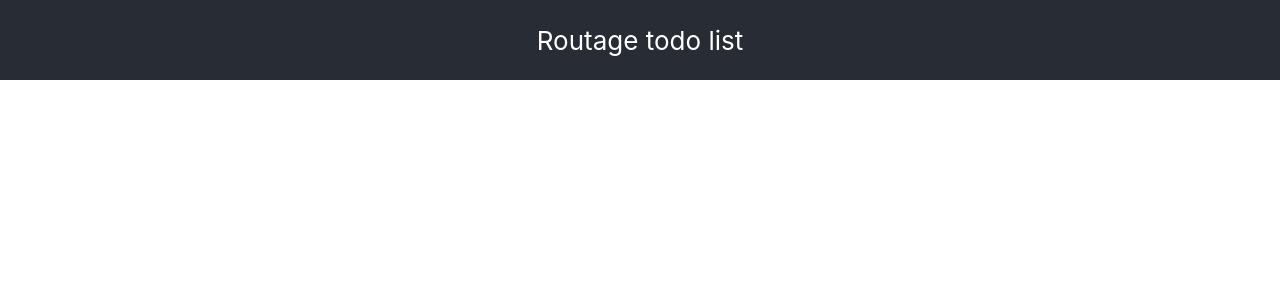
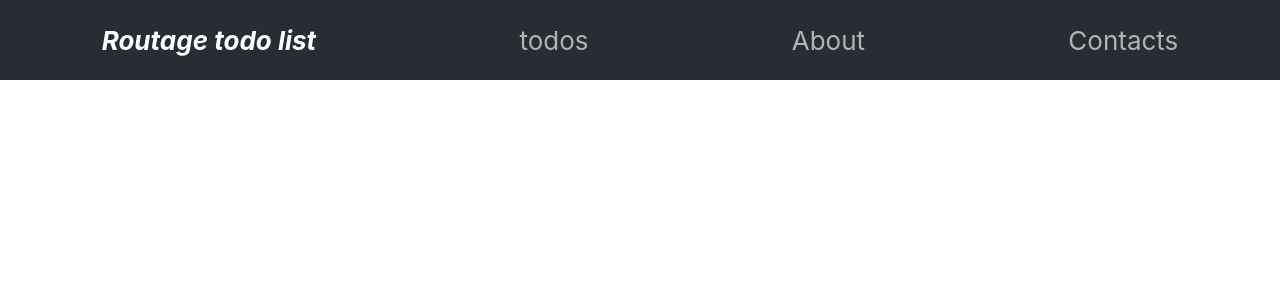
Before and after one commit to Antoinerev/en-route, a React (Create React App) app: page / in a window 1280 px wide. Shown: the top 300 px of the page. Built offline with nearby package versions, Linux system fonts and the light colour scheme; no server answers.

Commit message:
added routing to dynamic link

```diff
--- a/src/App.css
+++ b/src/App.css
@@ -6,9 +6,9 @@
   background-color: #282c34;
   min-height: 10vh;
   display: flex;
-  flex-direction: column;
+  flex-direction: row;
   align-items: center;
-  justify-content: center;
+  justify-content: space-around;
   font-size: calc(10px + 2vmin);
   color: white;
 }
@@ -27,3 +27,10 @@ ul {
   margin: 0 2px 4px 2px;
   padding: 2px;
 }
+a:link {
+  color: #B3B3B2FF;
+  text-decoration: none;
+}
+a:visited {
+  color: #B3B3B2FF;
+}
--- a/src/App.js
+++ b/src/App.js
@@ -1,7 +1,8 @@
 import React, {Component} from 'react';
-import {BrowserRouter as Router, Route} from 'react-router-dom';
+import {BrowserRouter as Router, Route, Link} from 'react-router-dom';
 
 import Todos from './components/todos';
+import TodoDetails from './components/todoDetails.jsx';
 import About from './components/about.jsx';
 import Contact from './components/contact.jsx';
 
@@ -22,13 +23,17 @@ class App extends Component {
   render() {
     return (
       <div className='App'>
-        <header className='App-header'>
-          Routage todo list
-        </header>
         <Router>
-          <Route path="/todos" render={() => (
+          <header className='App-header'>
+            <strong><i>Routage todo list</i></strong>
+              <Link to={'/todos'}>todos</Link>
+              <Link to="/about" >About</Link>
+              <Link to="/contact" >Contacts</Link>
+          </header>
+          <Route exact path="/todos" render={() => (
             <Todos todos={this.state.todos}/>
           )} />
+          <Route path="/todos/:id" component={TodoDetails} />
           <Route path="/about" component={About} />
           <Route path="/contact" component={Contact} />
         </Router>
--- a/src/components/todo.jsx
+++ b/src/components/todo.jsx
@@ -1,9 +1,13 @@
 import React from 'react';
+import {Link} from 'react-router-dom';
 
 
 const Todo = ({todo}) => {
   return(
-    <li className="todo">{todo.title}</li>
+    <li className="todo">
+      {todo.title}<br/>
+      <Link to={`/todos/${todo.id}`}>details</Link>
+    </li>
   )
 }
 export default Todo;
--- /dev/null
+++ b/src/components/todoDetails.jsx
@@ -0,0 +1,11 @@
+import React from 'react';
+
+const TodoDetails = ({match}) => {
+  const id = match.params.id;
+  return(
+    <div>
+      Les détails de la todo {id}
+    </div>
+  );
+}
+export default TodoDetails;
```
